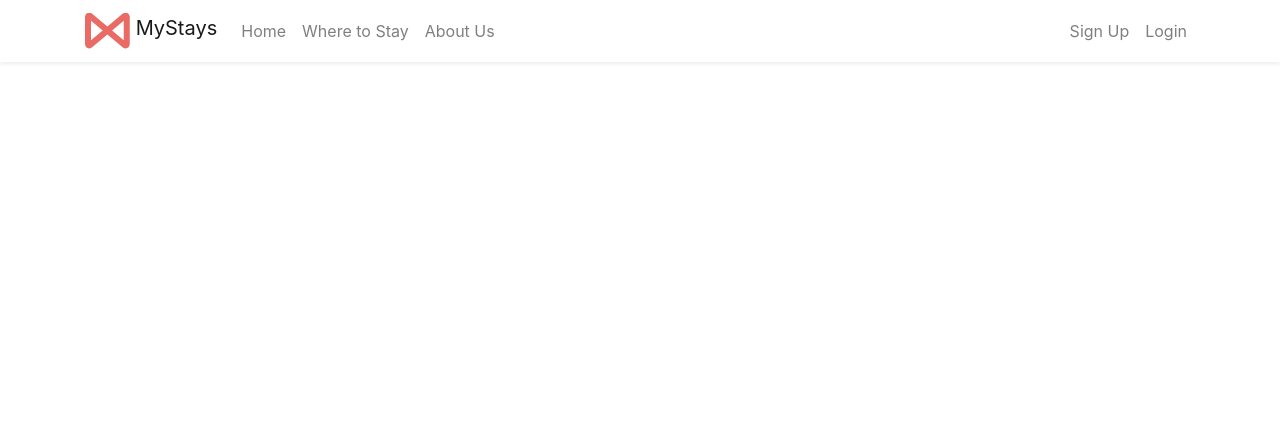
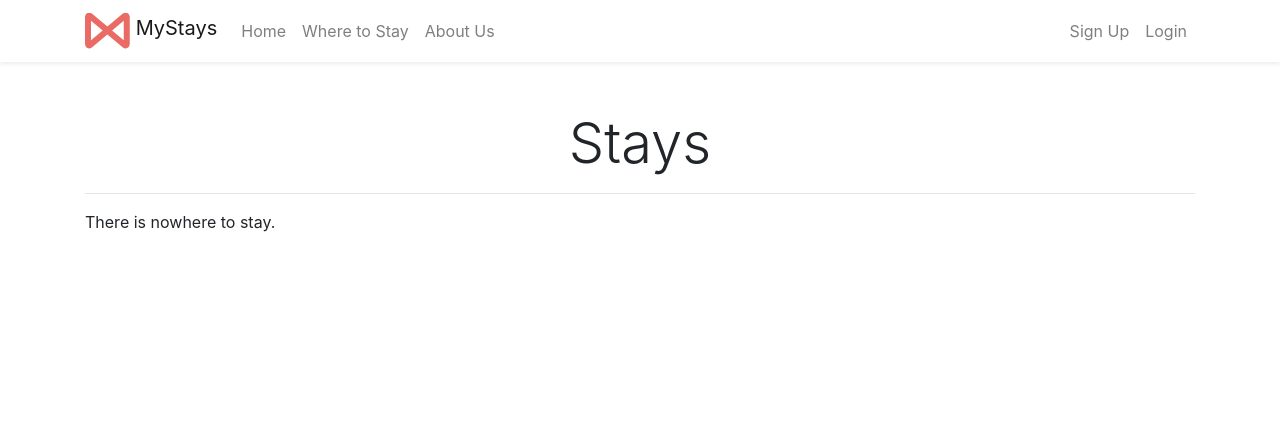
Before and after one commit to 2401566A/mystays_project, a Django app: page /mystays/Search/1/ in a window 1280 px wide. Shown: the top 431 px of the page. Run offline with Django 3.2, Linux system fonts and the light colour scheme; data that the repository does not hold is empty; some libraries are stand-ins or nearby versions.

Commit message:
search bar redirects to the appropriate page and page displays html code, appliead appropriate css formatting to seach.html

```diff
--- a/mystays/views.py
+++ b/mystays/views.py
@@ -394,14 +394,26 @@ def calcPropertyRating(stay, reviews):
 ##### Search
 
 def search(request, keyword):
-    form = SearchForm()
-    context_dict = {'form':form}
+    ##form = SearchForm()
+    context_dict = {}
     ##s_keyword = get(keyword)
     s_keyword = keyword.lower()##s_keyword.lower()
 
-    for s in Stay.objects.all():
-        if s.keyword.lower()==keyword:
-            context_dict['desired_stays'] = s
+    desired_stays = Stay.objects.filter(keyword=s_keyword)
+    for s in desired_stays:
+        reviews = Review.objects.filter(stay=s)
+        calcPropertyRating(s, reviews)
+
+    context_dict['desired_stays'] = desired_stays
+
+    #for s in stays():
+    #    if s.keyword.lower()==keyword:
+            ##context_dict['desired_stays'] = s
+    #        desired_stays.append(s)
+    #        reviews = Review.objects.filter(stay=s)
+    #        calcPropertyRating(s, reviews)
+
+    #context_dict = {'desired_stays' : desired_stays}
 
     response = render(request, 'mystays/search.html', context_dict)
     return response
--- a/templates/mystays/search.html
+++ b/templates/mystays/search.html
@@ -1,21 +1,40 @@
 {% extends 'mystays/base.html' %}
 
-{% block content %}
+{% block title_block %}
+Search Results
+{% endblock %}
+
+{% block body_block %}
+<div class="container-sm">
+	<div class="page-header col-md-5 p-lg-5 mx-auto">
+		<h1 class="text-center display-4">Stays</h1>
+	</div>
+	<hr>
+
 	<div>
-		<h2>Stays in the Specified Location</h2>
-		{% if desired_stays %}
-		<ul>
-			{% for stay in desired_stays %}
-			<li>
-				<h5 class="card-title">{{ stay.name }}</h5>
-				<p class="card-text">{{ stay.description }}</p>
+		{% if stays %}
+		{% for stay in desired_stays %}
+		<h3 class="stayname">{{ stay.name }}</h3>
+	<div class="card mb-3">
+		<div class="row no-gutters">
+			<div class="col-md-4">
+				<img src="{{ MEDIA_URL }}{{stay.picture}}" class="card-img" alt="picture of {{ stay }}">
+			</div>
+			<div class="col-md-8">
+				<div class="card-body">
+					<h5 class="card-title">{{ stay.name }}</h5>
+					<p class="card-text">{{ stay.description }}</p>
 					<a href="{% url 'mystays:show_stay' stay.slug %}">View</a><br />
 					<p class="card-text"><small class="text-muted">Rating: {{ stay.propertyRating }}/10</small></p>
-			</li>
-			{% endfor %}
-		</ul>
+				</div>
+			</div>
+		</div>
+	</div>
+		<hr />
+		{% endfor %}
 		{% else %}
-		<strong>There is nowhere to stay in the specified location.</strong>
+		There is nowhere to stay.
 		{% endif %}
 	</div>
+</div>
 {% endblock %}
```
